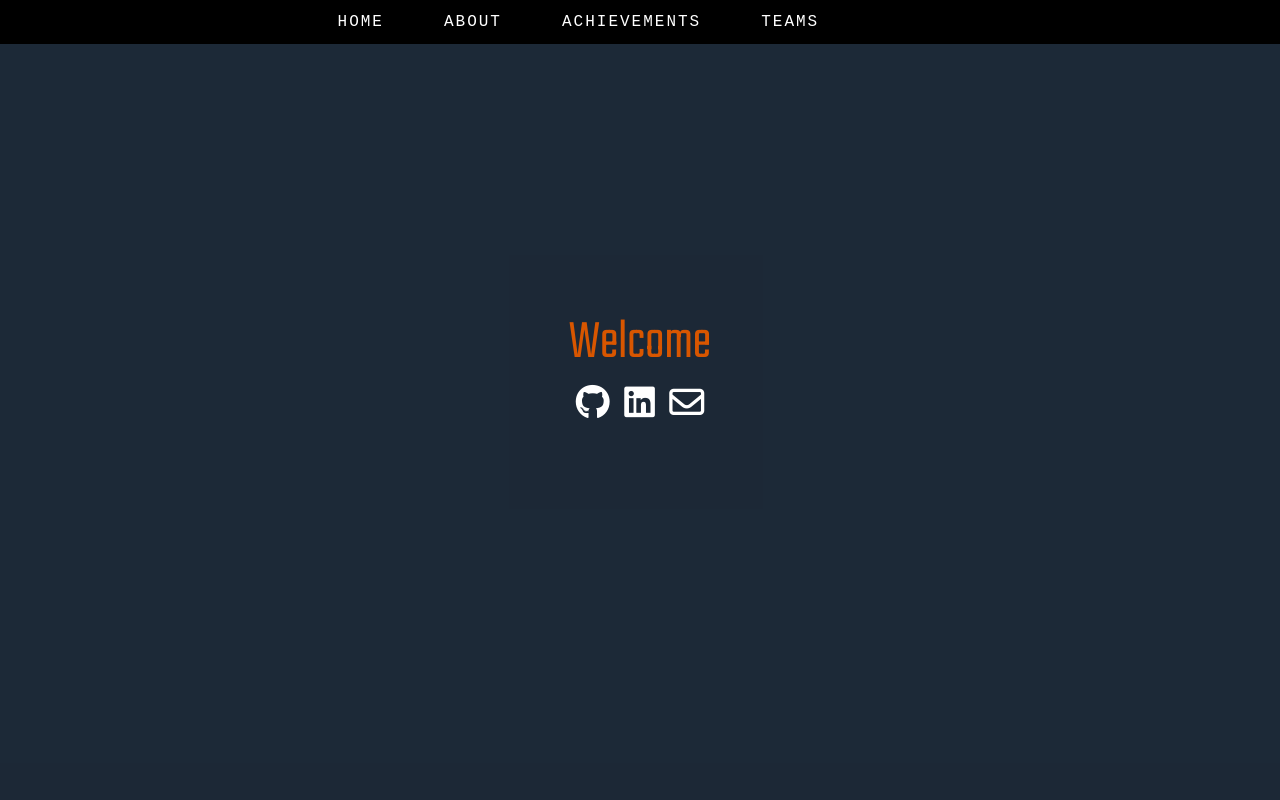
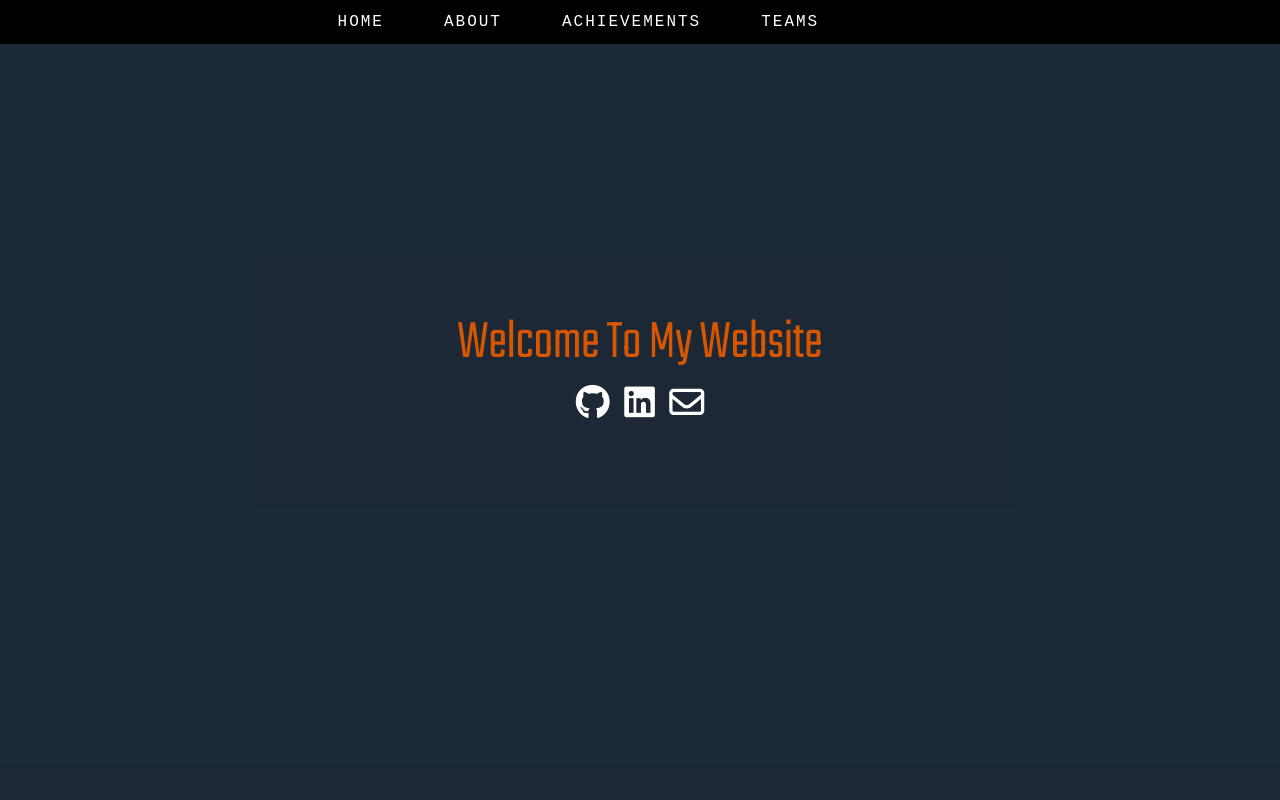
Before and after one commit to rpeddakama/WebsitePortfolio, a plain HTML site: page index.html in a window 1280 px wide. Shown: the top 800 px of the page. Drawn offline with nearby package versions, Linux system fonts and the light colour scheme; a script that the page names is missing.

Commit message:
hoem page

```diff
--- a/index.html
+++ b/index.html
@@ -39,7 +39,7 @@
       </ul>
     </nav>
     <div class="hero-text w-100 text-white px-2 px-sm-0">
-      <h1 class="display-4">Welcome</h1>
+      <h1 class="display-4">Welcome To My Website</h1>
       <div data-aos="fade-up">
       <a target="_blank" href="https://github.com/rpeddakama"><i class="fab fa-github"></i></a>
       <a target="_blank" href="https://www.linkedin.com/in/rishi-peddakama-07744a1a5/"><i class="fab fa-linkedin"></i></a>
```
